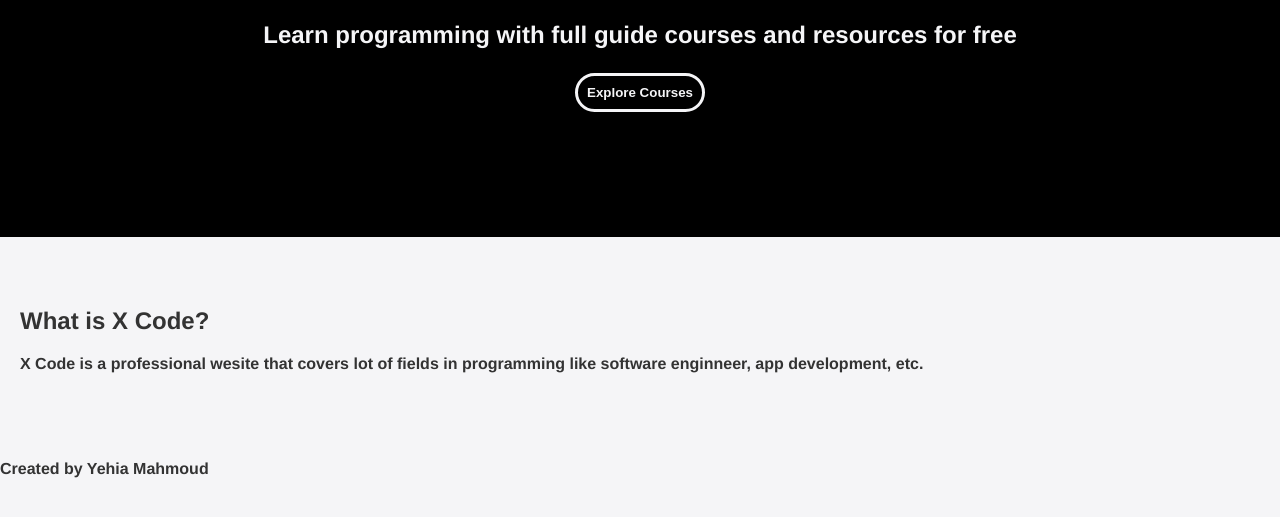
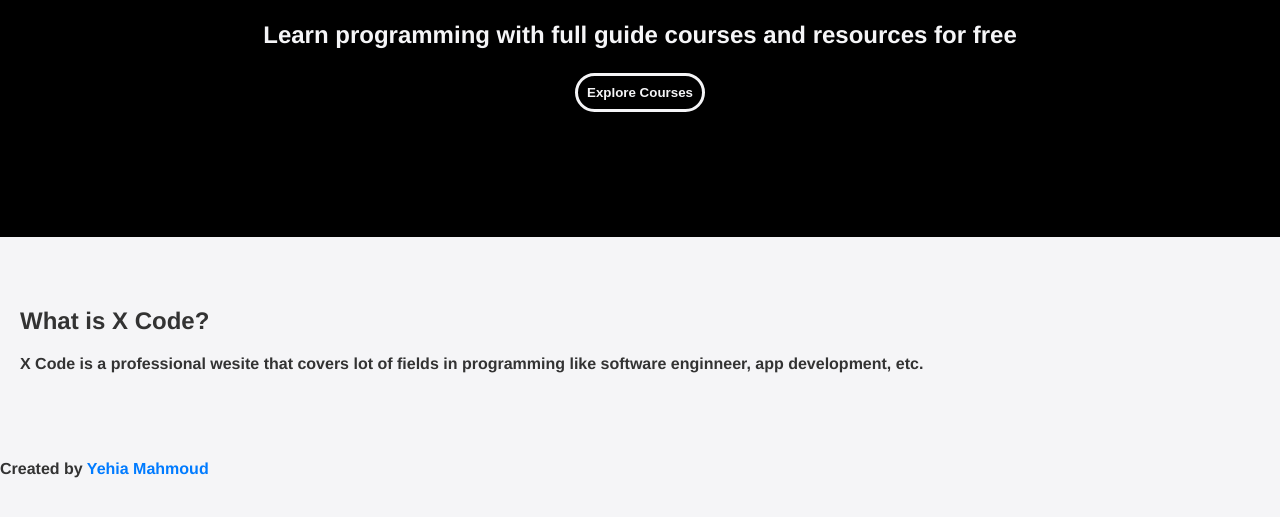
Before and after one commit to fklahkfitiwike/Code-Craft, a plain HTML site: page index.html in a window 1280 px wide. Shown: the part 211-728 px from the top of the page. Drawn offline with Linux system fonts and the light colour scheme.

Commit message:
Update index.html

```diff
--- a/index.html
+++ b/index.html
@@ -31,7 +31,7 @@
             <h2>What is X Code?</h2>
             <p>X Code is a professional wesite that covers lot of fields in programming like software enginneer, app development, etc.</p>
         </section>
-        <h4>Created by <a href="Yehia.html"></a>Yehia Mahmoud</h4>
+        <h4>Created by <a href="Yehia.html">Yehia Mahmoud</a></h4>
     </main>
     <script src="scripts.js"></script>
     <script src="security.js"></script>
```
